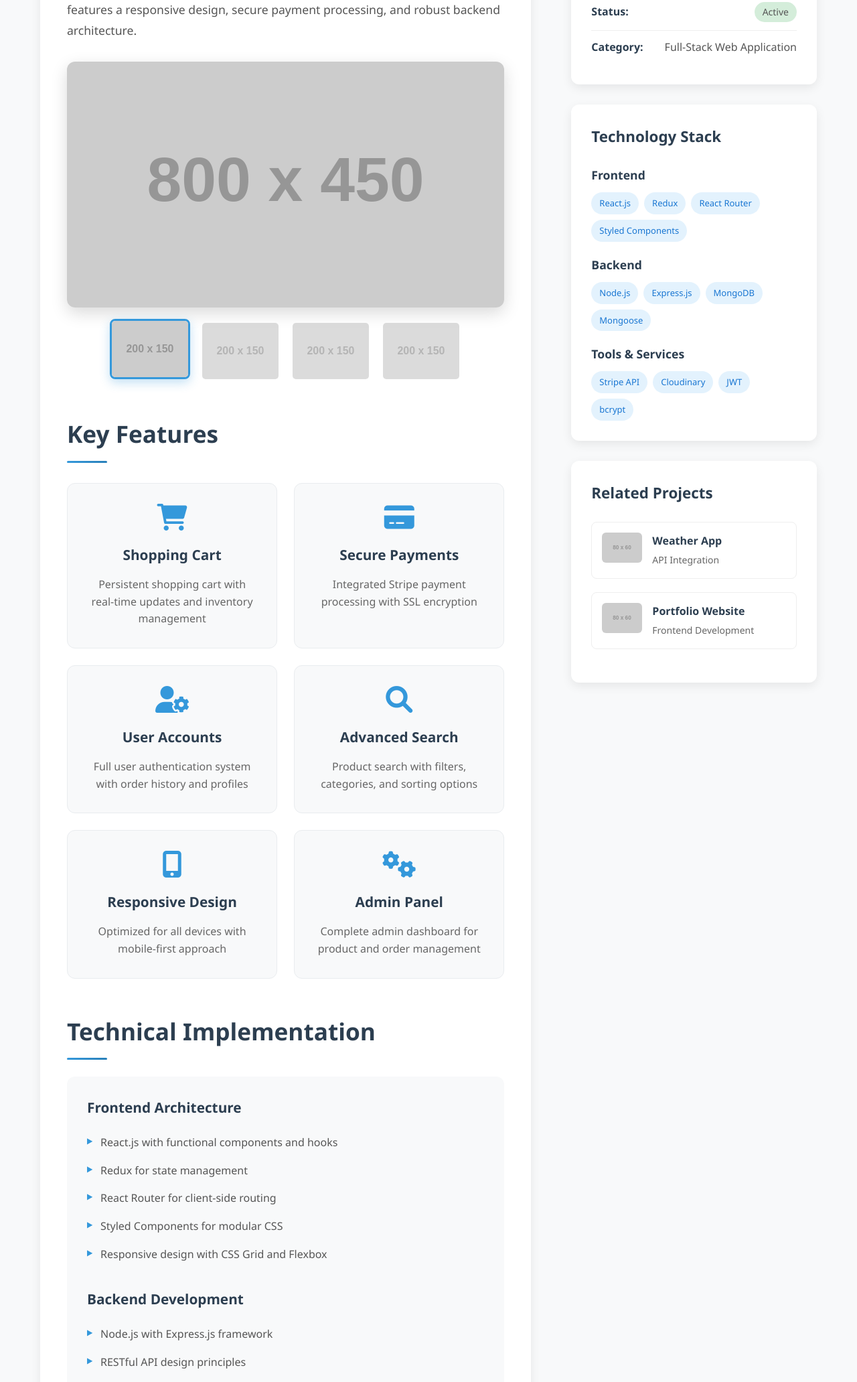
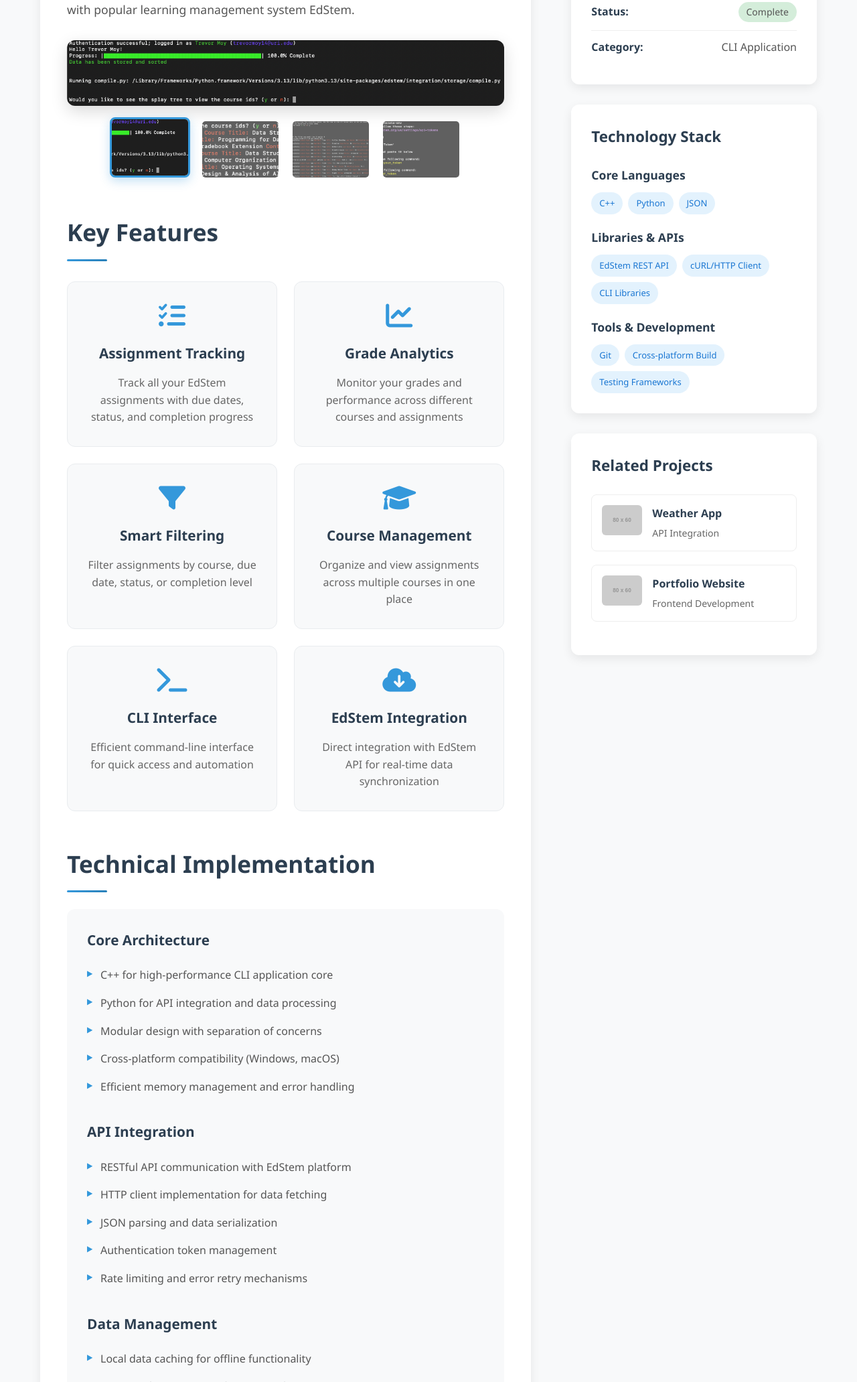
Before and after one commit to trevmoy/personal-website, a website: page projects/edstem-assignment-tracker.html in a window 1280 px wide. Shown: the part 737-2800 px from the top of the page at 67% size. Drawn offline with Linux system fonts and the light colour scheme; placeholder pictures from the web are drawn by us.

Commit message:
Replaced template project text/photos with actual content

```diff
--- a/projects/edstem-assignment-tracker.html
+++ b/projects/edstem-assignment-tracker.html
@@ -69,17 +69,17 @@
                     <!-- Project Overview -->
                     <div class="content-section">
                         <h2>Project Overview</h2>
-                        <p>This e-commerce platform is a comprehensive solution that provides users with a seamless shopping experience. Built with modern web technologies, it features a responsive design, secure payment processing, and robust backend architecture.</p>
+                        <p>This CLI tool helps students track their assignments and grades efficiently. Built with C++ and Python, it features a user-friendly interface and integrates with popular learning management system EdStem.</p>
 
                         <div class="project-gallery">
                             <div class="gallery-main">
-                                <img src="https://via.placeholder.com/800x450" alt="E-Commerce Website Homepage">
+                                <img src="../images/ed-tracker.png" alt="EdStem Assignment Tracker Interface">
                             </div>
                             <div class="gallery-thumbnails">
-                                <img src="https://via.placeholder.com/200x150" alt="Product Page" class="thumbnail active">
-                                <img src="https://via.placeholder.com/200x150" alt="Shopping Cart" class="thumbnail">
-                                <img src="https://via.placeholder.com/200x150" alt="Checkout Process" class="thumbnail">
-                                <img src="https://via.placeholder.com/200x150" alt="User Dashboard" class="thumbnail">
+                                <img src="../images/ed-tracker.png" alt="Main Interface" class="thumbnail active">
+                                <img src="../images/courses.png" alt="Course View" class="thumbnail">
+                                <img src="../images/filter-and-assignments.png" alt="Filter & Assignments" class="thumbnail">
+                                <img src="../images/generate-env.png" alt="Environment Setup" class="thumbnail">
                             </div>
                         </div>
                     </div>
@@ -89,34 +89,34 @@
                         <h2>Key Features</h2>
                         <div class="features-grid">
                             <div class="feature-item">
-                                <i class="fas fa-shopping-cart"></i>
-                                <h4>Shopping Cart</h4>
-                                <p>Persistent shopping cart with real-time updates and inventory management</p>
+                                <i class="fas fa-tasks"></i>
+                                <h4>Assignment Tracking</h4>
+                                <p>Track all your EdStem assignments with due dates, status, and completion progress</p>
                             </div>
                             <div class="feature-item">
-                                <i class="fas fa-credit-card"></i>
-                                <h4>Secure Payments</h4>
-                                <p>Integrated Stripe payment processing with SSL encryption</p>
+                                <i class="fas fa-chart-line"></i>
+                                <h4>Grade Analytics</h4>
+                                <p>Monitor your grades and performance across different courses and assignments</p>
                             </div>
                             <div class="feature-item">
-                                <i class="fas fa-user-cog"></i>
-                                <h4>User Accounts</h4>
-                                <p>Full user authentication system with order history and profiles</p>
+                                <i class="fas fa-filter"></i>
+                                <h4>Smart Filtering</h4>
+                                <p>Filter assignments by course, due date, status, or completion level</p>
                             </div>
                             <div class="feature-item">
-                                <i class="fas fa-search"></i>
-                                <h4>Advanced Search</h4>
-                                <p>Product search with filters, categories, and sorting options</p>
+                                <i class="fas fa-graduation-cap"></i>
+                                <h4>Course Management</h4>
+                                <p>Organize and view assignments across multiple courses in one place</p>
                             </div>
                             <div class="feature-item">
-                                <i class="fas fa-mobile-alt"></i>
-                                <h4>Responsive Design</h4>
-                                <p>Optimized for all devices with mobile-first approach</p>
+                                <i class="fas fa-terminal"></i>
+                                <h4>CLI Interface</h4>
+                                <p>Efficient command-line interface for quick access and automation</p>
                             </div>
                             <div class="feature-item">
-                                <i class="fas fa-cogs"></i>
-                                <h4>Admin Panel</h4>
-                                <p>Complete admin dashboard for product and order management</p>
+                                <i class="fas fa-cloud-download-alt"></i>
+                                <h4>EdStem Integration</h4>
+                                <p>Direct integration with EdStem API for real-time data synchronization</p>
                             </div>
                         </div>
                     </div>
@@ -126,32 +126,31 @@
                         <h2>Technical Implementation</h2>
                         <div class="tech-details">
                             <div class="tech-section">
-                                <h4>Frontend Architecture</h4>
+                                <h4>Core Architecture</h4>
                                 <ul>
-                                    <li>React.js with functional components and hooks</li>
-                                    <li>Redux for state management</li>
-                                    <li>React Router for client-side routing</li>
-                                    <li>Styled Components for modular CSS</li>
-                                    <li>Responsive design with CSS Grid and Flexbox</li>
+                                    <li>C++ for high-performance CLI application core</li>
+                                    <li>Python for API integration and data processing</li>
+                                    <li>Modular design with separation of concerns</li>
+                                    <li>Cross-platform compatibility (Windows, macOS)</li>
+                                    <li>Efficient memory management and error handling</li>
                                 </ul>
                             </div>
                             <div class="tech-section">
-                                <h4>Backend Development</h4>
+                                <h4>API Integration</h4>
                                 <ul>
-                                    <li>Node.js with Express.js framework</li>
-                                    <li>RESTful API design principles</li>
-                                    <li>JWT authentication and authorization</li>
-                                    <li>Password hashing with bcrypt</li>
-                                    <li>Input validation and sanitization</li>
+                                    <li>RESTful API communication with EdStem platform</li>
+                                    <li>HTTP client implementation for data fetching</li>
+                                    <li>JSON parsing and data serialization</li>
+                                    <li>Authentication token management</li>
+                                    <li>Rate limiting and error retry mechanisms</li>
                                 </ul>
                             </div>
                             <div class="tech-section">
-                                <h4>Database & Storage</h4>
+                                <h4>Data Management</h4>
                                 <ul>
-                                    <li>MongoDB with Mongoose ODM</li>
-                                    <li>Cloudinary for image storage and optimization</li>
-                                    <li>Database indexing for performance</li>
-                                    <li>Data validation and schema design</li>
+                                    <li>Local data caching for offline functionality</li>
+                                    <li>Data synchronization with remote EdStem API</li>
+                                    <li>Configuration file management</li>
                                 </ul>
                             </div>
                         </div>
@@ -162,19 +161,19 @@
                         <h2>Challenges & Solutions</h2>
                         <div class="challenges">
                             <div class="challenge-item">
-                                <h4>Payment Security</h4>
-                                <p><strong>Challenge:</strong> Implementing secure payment processing while maintaining user experience.</p>
-                                <p><strong>Solution:</strong> Integrated Stripe's secure payment gateway with proper error handling and PCI compliance.</p>
+                                <h4>API Authentication & Rate Limiting</h4>
+                                <p><strong>Challenge:</strong> Managing EdStem API authentication tokens and handling rate limits effectively.</p>
+                                <p><strong>Solution:</strong> Implemented intelligent token refresh mechanism and request queuing system to respect API limits while maintaining responsive user experience.</p>
                             </div>
                             <div class="challenge-item">
-                                <h4>Inventory Management</h4>
-                                <p><strong>Challenge:</strong> Preventing overselling and managing real-time inventory updates.</p>
-                                <p><strong>Solution:</strong> Implemented optimistic locking and database transactions to handle concurrent purchases.</p>
+                                <h4>Cross-Platform Compatibility</h4>
+                                <p><strong>Challenge:</strong> Ensuring the CLI tool works consistently across different operating systems and environments.</p>
+                                <p><strong>Solution:</strong> Used platform-agnostic libraries and thorough testing on Windows and macOS systems with proper build configurations.</p>
                             </div>
                             <div class="challenge-item">
-                                <h4>Performance Optimization</h4>
-                                <p><strong>Challenge:</strong> Loading large product catalogs efficiently.</p>
-                                <p><strong>Solution:</strong> Implemented pagination, lazy loading, and image optimization to improve load times.</p>
+                                <h4>Data Synchronization</h4>
+                                <p><strong>Challenge:</strong> Keeping local cached data in sync with live EdStem data while handling network interruptions.</p>
+                                <p><strong>Solution:</strong> Implemented robust sync algorithms with conflict resolution for uninterrupted workflow.</p>
                             </div>
                         </div>
                     </div>
@@ -186,19 +185,19 @@
                         <h3>Project Information</h3>
                         <div class="info-item">
                             <strong>Duration:</strong>
-                            <span>3 months</span>
+                            <span>2 months</span>
                         </div>
                         <div class="info-item">
                             <strong>Team Size:</strong>
-                            <span>Solo Project</span>
+                            <span>Team Project</span>
                         </div>
                         <div class="info-item">
                             <strong>Status:</strong>
-                            <span class="status-active">Active</span>
+                            <span class="status-active">Complete</span>
                         </div>
                         <div class="info-item">
                             <strong>Category:</strong>
-                            <span>Full-Stack Web Application</span>
+                            <span>CLI Application</span>
                         </div>
                     </div>
 
@@ -206,30 +205,27 @@
                         <h3>Technology Stack</h3>
                         <div class="tech-categories">
                             <div class="tech-category">
-                                <h4>Frontend</h4>
+                                <h4>Core Languages</h4>
                                 <div class="tech-list">
-                                    <span>React.js</span>
-                                    <span>Redux</span>
-                                    <span>React Router</span>
-                                    <span>Styled Components</span>
+                                    <span>C++</span>
+                                    <span>Python</span>
+                                    <span>JSON</span>
                                 </div>
                             </div>
                             <div class="tech-category">
-                                <h4>Backend</h4>
+                                <h4>Libraries & APIs</h4>
                                 <div class="tech-list">
-                                    <span>Node.js</span>
-                                    <span>Express.js</span>
-                                    <span>MongoDB</span>
-                                    <span>Mongoose</span>
+                                    <span>EdStem REST API</span>
+                                    <span>cURL/HTTP Client</span>
+                                    <span>CLI Libraries</span>
                                 </div>
                             </div>
                             <div class="tech-category">
-                                <h4>Tools & Services</h4>
+                                <h4>Tools & Development</h4>
                                 <div class="tech-list">
-                                    <span>Stripe API</span>
-                                    <span>Cloudinary</span>
-                                    <span>JWT</span>
-                                    <span>bcrypt</span>
+                                    <span>Git</span>
+                                    <span>Cross-platform Build</span>
+                                    <span>Testing Frameworks</span>
                                 </div>
                             </div>
                         </div>
```
Also changed, not shown: images/courses.png (added), images/ed-tracker.png (added), images/filter-and-assignments.png (added), images/generate-env.png (added).
